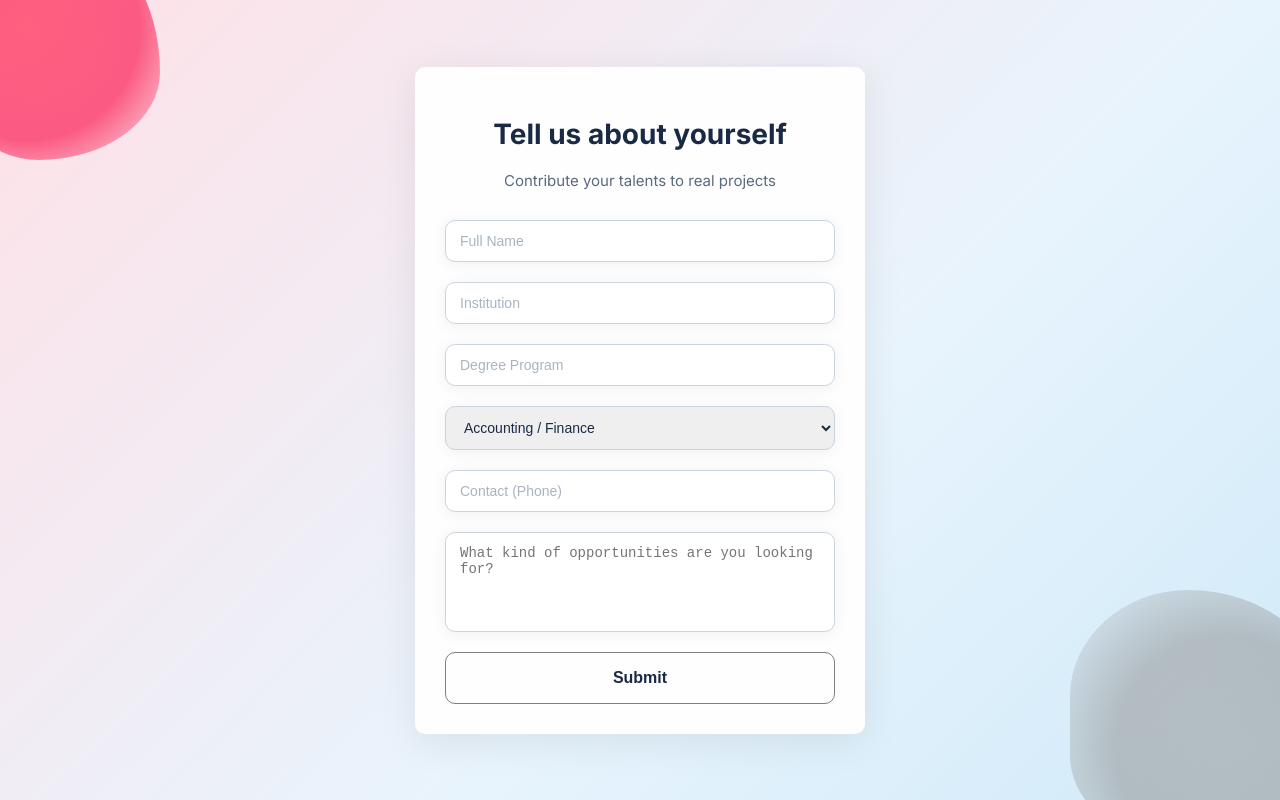
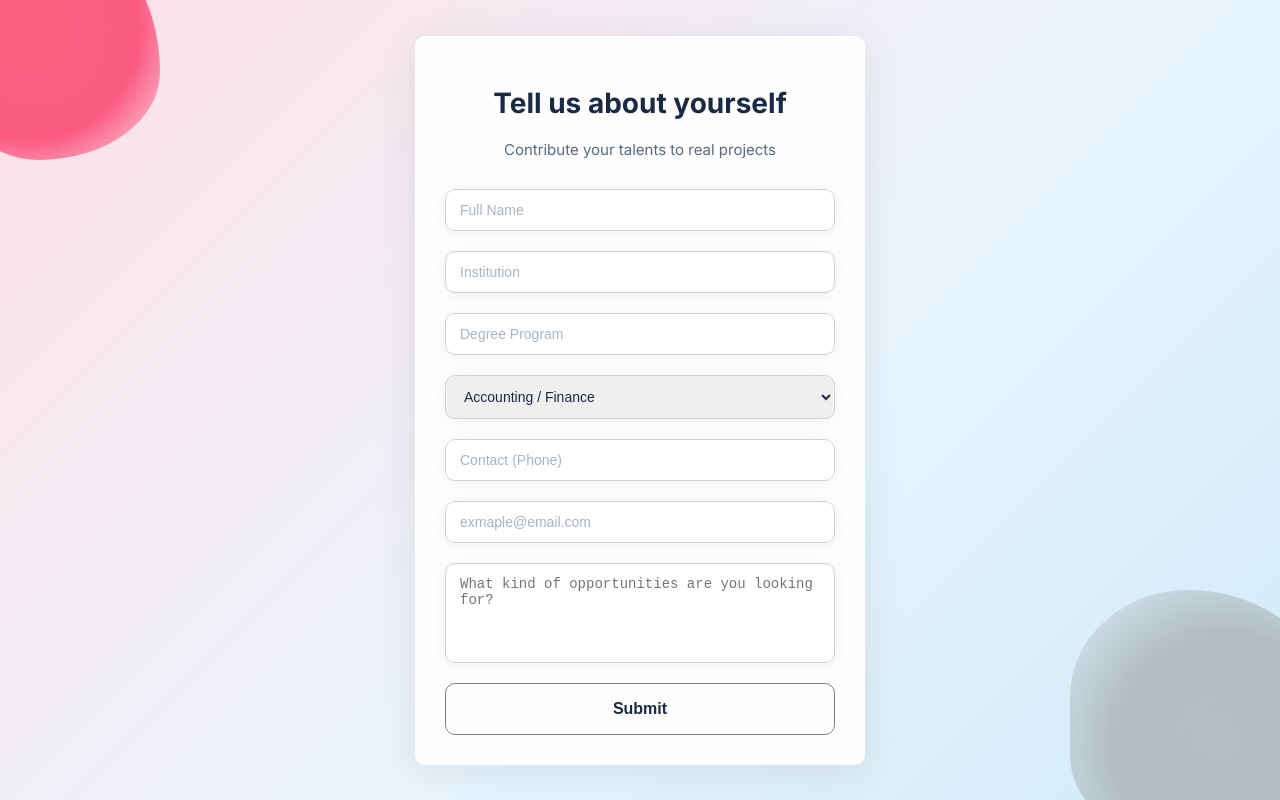
Before and after one commit to Olly-Codes/gradxp-validation, a React (Vite) app: page /#/studentForm in a window 1280 px wide. Built offline with nearby package versions, Linux system fonts and the light colour scheme.

Commit message:
Add email field to student form

```diff
--- a/src/pages/studentForm.jsx
+++ b/src/pages/studentForm.jsx
@@ -5,6 +5,7 @@ import { useNavigate } from "react-router-dom";
 function StudentForm() {
     const [name, setName] = useState("");
     const [contact, setContact] = useState("");
+    const [email, setEmail] = useState("");
     const [institution, setInstitution] = useState("");
     const [program, setProgram] = useState("");
     const [specilization, setSpecilization] = useState("Accounting / Finance");
@@ -23,6 +24,7 @@ function StudentForm() {
             program,
             specilization,
             contact,
+            email,
             message,
             otherValue
         });
@@ -101,6 +103,13 @@ function StudentForm() {
             onChange={(e) => setContact(e.target.value)}
             required />
 
+        <input
+            type="email"
+            placeholder="exmaple@email.com"
+            value={email}
+            onChange={(e) => setEmail(e.target.value)}
+            required />
+
         <textarea
             placeholder="What kind of opportunities are you looking for?"
             value={message}
--- a/src/services/submitForm.js
+++ b/src/services/submitForm.js
@@ -29,6 +29,7 @@ export const submitForm = async ({ ...props }) => {
                 program: props.program || "",
                 specilization: specilization || "",
                 contact: props.contact || "",
+                email: props.email || "",
                 message: props.message || "",
                 createdAt: serverTimestamp()
             });
```
